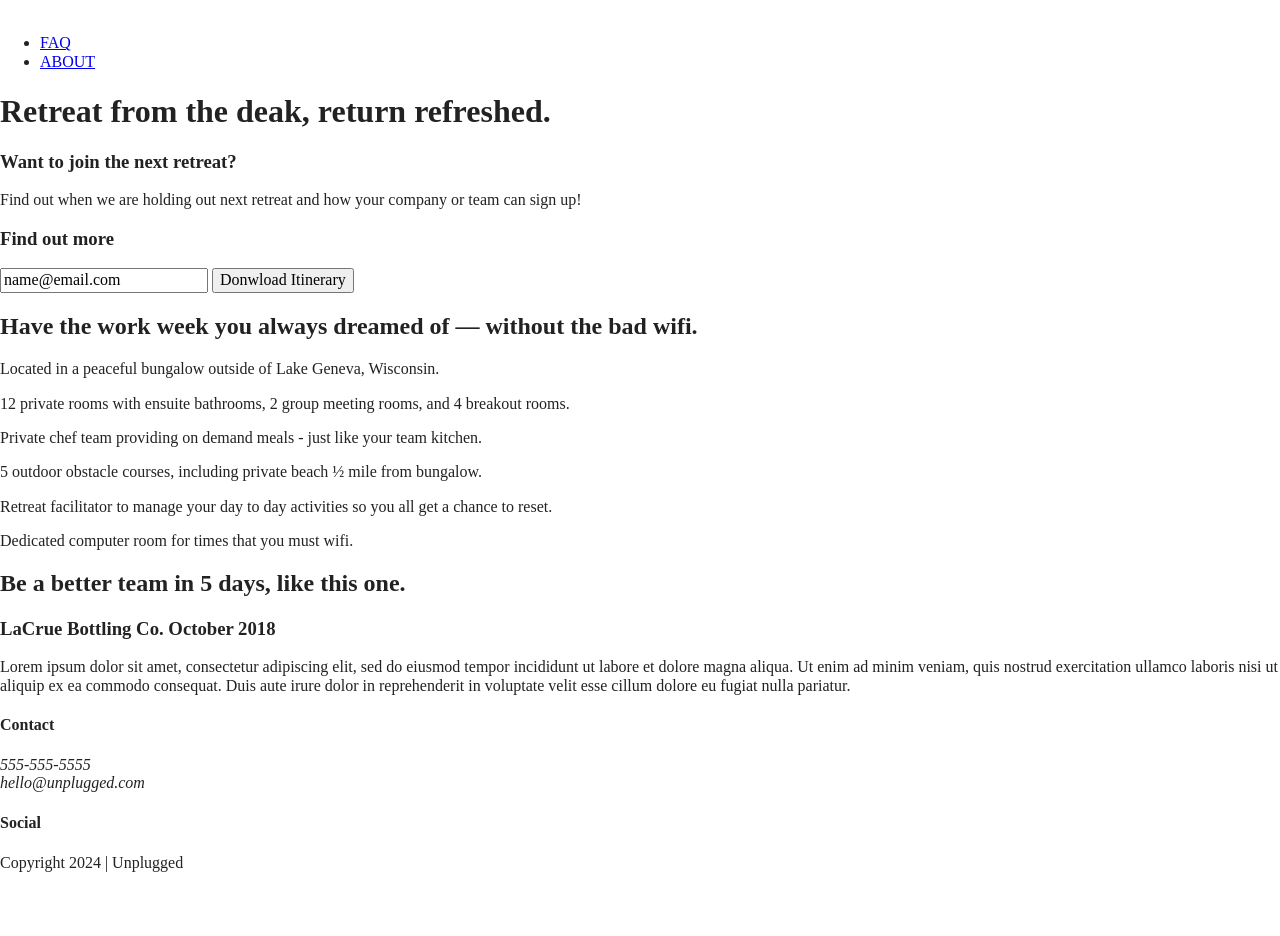
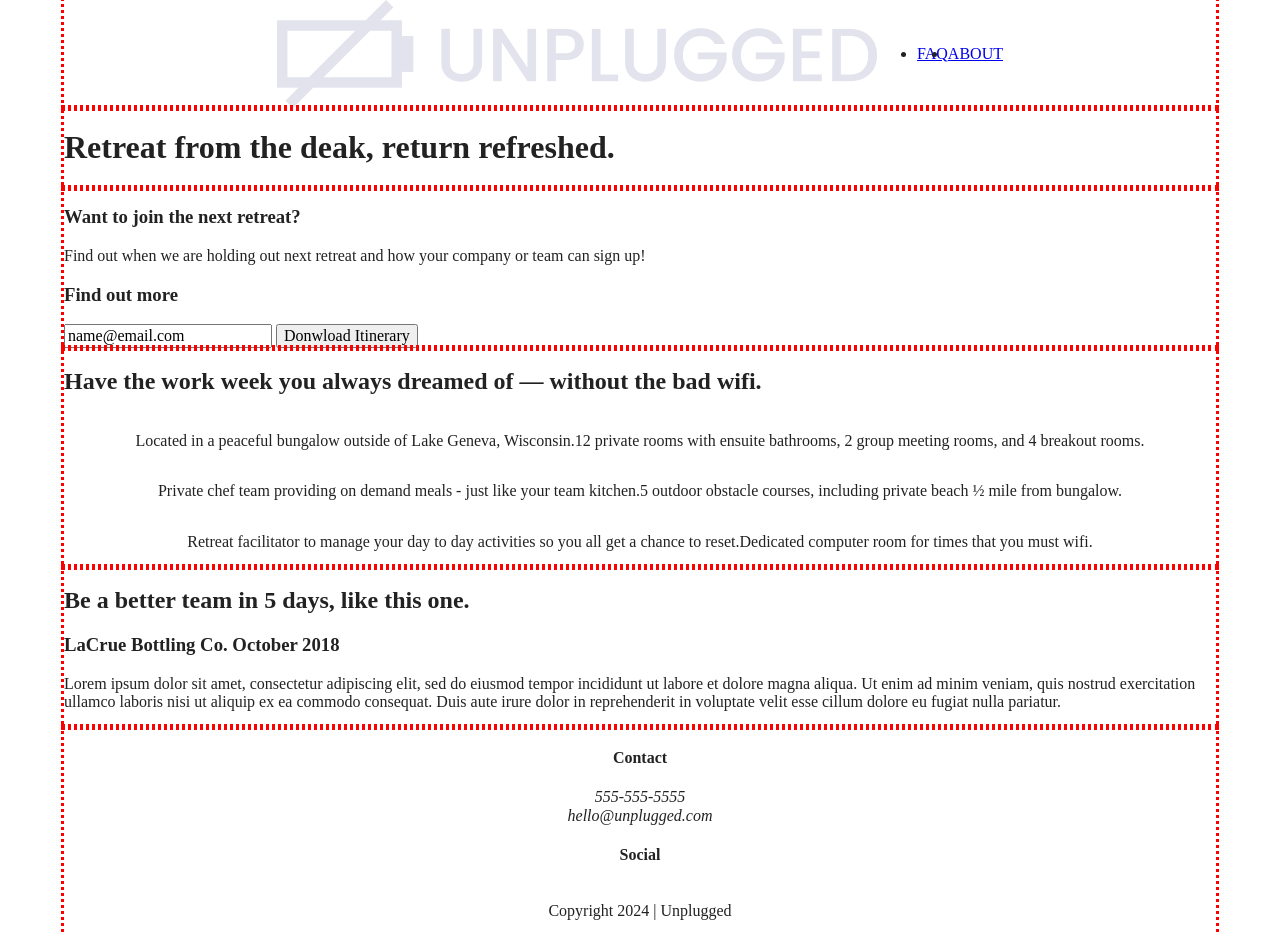
Before and after one commit to estebonbon/Unplugged-Retreat-Website, a website built with Parcel: page index.html in a window 1280 px wide. Before the commit the page ends 888 px from the top, so only its background shows below. Built offline with nearby package versions, Linux system fonts and the light colour scheme.

Commit message:
initial layout

```diff
--- a/css/main.css
+++ b/css/main.css
@@ -86,6 +86,125 @@ textarea {
 /* ==========================================================================
    Author's custom styles
    ========================================================================== */
+
+/* ---------------------------- Base Header - Footer Styles ------------------------------- */
+.content-wrapper {
+  outline: 3px dotted red;
+  width: 90%;
+}
+
+header {
+  display: flex;
+  justify-content: center;
+}
+
+header .content-wrapper {
+  display: flex;
+  justify-content: center;
+  align-items: center;
+  flex-flow: row wrap;
+
+}
+
+header nav ul {
+  display: flex;
+  justify-content: space-around;
+}
+
+footer {
+  display: flex;
+  flex-direction: column;
+  align-items: center;
+  text-align: center;
+
+}
+
+footer .social-icons {
+  display: flex;
+  justify-content: space-around;
+  text-align: center;
+
+}
+
+footer .social-icons p {
+  display: flex;
+  justify-content: center;
+
+}
+
+/* ------------------------------ Mobile Styles -------------------------------------- */
+
+/* ================================= Homepage =======================================  */
+
+/* Hero Area */
+
+.hero-area {
+  display: flex;
+  justify-content: center;
+
+}
+
+/* Aside */
+
+aside {
+  display: flex;
+  justify-content: center;
+
+}
+
+/* Features */
+
+.features {
+  display: flex;
+  justify-content: center;
+
+}
+
+ .features .features-items {
+  display: flex;
+  justify-content: center;
+  align-items: flex-start;
+  flex-flow: row wrap;
+
+}
+
+/* Reviews */
+
+.reviews {
+  display: flex;
+  justify-content: center;
+
+}
+
+/* ======================================= About Page ====================================== */
+
+.mission {
+  display: flex;
+  justify-content: center;
+
+}
+
+.contact-section {
+  display: flex;
+  justify-content: center;
+
+}
+
+/* ======================================= FAQ Page ====================================== */
+
+.faq {
+  display: flex;
+  justify-content: center;
+
+}
+
+.faq .content-wrapper {
+  display: flex;
+  justify-content: center;
+  align-items: flex-start;
+  flex-flow: row wrap;
+}
+
 
 /* ==========================================================================
    Helper classes
--- a/index.html
+++ b/index.html
@@ -25,7 +25,7 @@
 <body>
   <header>
     <div class="content-wrapper">
-      <a href="#"><img src=""></a>
+      <a href="#"><img src="design docs/unpluggedlogo.png" alt="unplugged logo"></a>
       <div class="header-divider"></div>
       <nav>
         <ul>
@@ -48,11 +48,11 @@
           <h3>Want to join the next retreat?</h3>
           <p>Find out when we are holding out next retreat and how your company or team can sign up!</p>
         </div>
-      </div>
-      <div class="form">
-        <h3>Find out more</h3>
-        <input type="text" name="name" value="name@email.com">
-        <input type="button" value="Donwload Itinerary">
+        <div class="form">
+          <h3>Find out more</h3>
+          <input type="text" name="name" value="name@email.com">
+          <input type="button" value="Donwload Itinerary">
+        </div>
       </div>
     </aside>
     <section class="features">
```
Also changed, not shown: about/index.html (+1 -1 lines), faq/index.html (+1 -1 lines).
